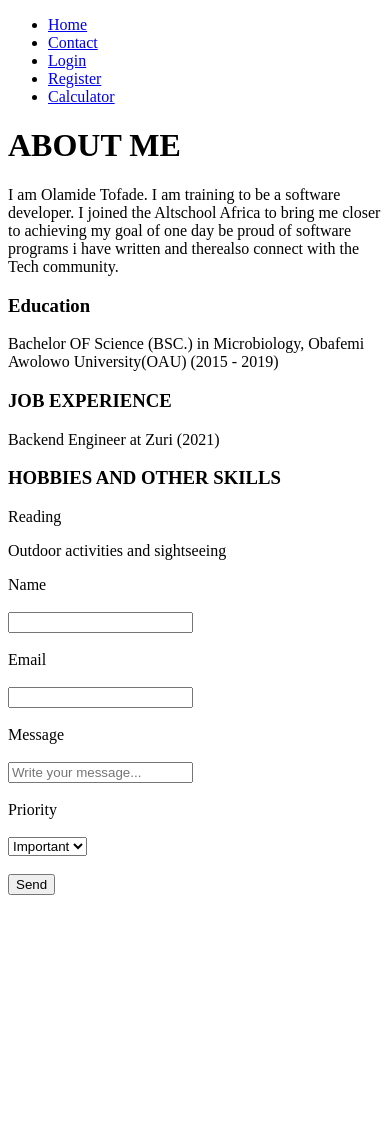
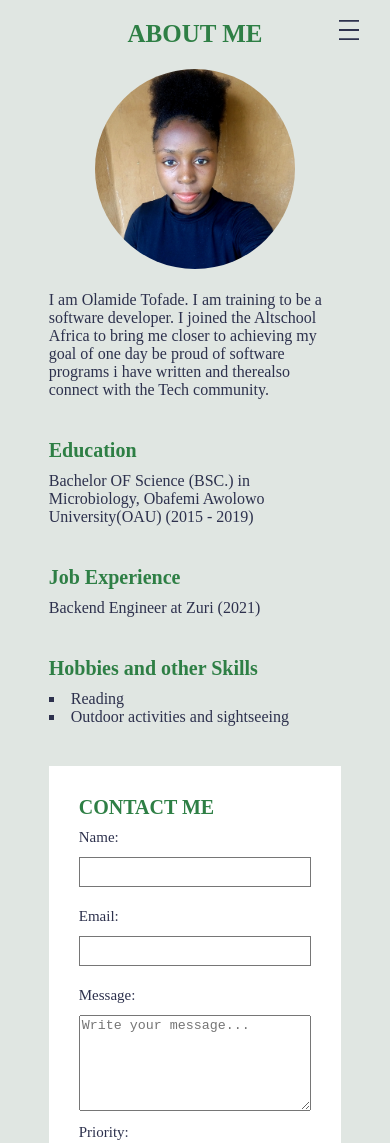
Before and after one commit to olamide234/altschool-assignment, a plain HTML site: page index.html in a window 390 px wide. Shown: the top 1143 px of the page. Before the commit the page ends 903 px from the top, so only its background shows below. Drawn offline with Linux system fonts and the light colour scheme.

Commit message:
responsive sitet

```diff
--- /dev/null
+++ b/calculator.html
@@ -0,0 +1,75 @@
+<!DOCTYPE html>
+<html>
+
+<head>
+    <meta charset="utf-8">
+    <meta name="viewport" content="width=device-width">
+    <title>replit</title>
+    <link href="style.css" rel="stylesheet" type="text/css" />
+</head>
+
+<body>
+    <header>
+        <nav>
+            <label for="toggle" class=hamburger>
+                <img class="menu" src="images/icon-hamburger.svg" alt="hamburger-icon">
+            </label>
+            <input type="checkbox" class="check" id="toggle">
+
+            <ul class="nav-ul" id="nav-ul">
+                <li class="nav-li"><a href="./index.html">Home</a></li>
+                <li class="nav-li"><a href="./index.html#contact-section">Contact</a></li>
+                <li class="nav-li"><a href="./login.html">Login</a></li>
+                <li class="nav-li"><a href="./register.html">Register</a></li>
+                <li class="nav-li"><a href="./calculator.html">Calculator</a></li>
+            </ul>
+        </nav>
+    </header>
+    <section class="calculator-section">
+        <h2 class="title">Calculator</h2>
+        <div class="content">
+            <div class="container">
+                <div class="display"></div>
+                <button>DEL</button>
+            </div>
+            <table>
+                <colgroup>
+                <col span="3" style="background-color:hsl(138, 21%, 65%)">
+                <col style="background-color:hsl(137, 47%, 34%)">
+              </colgroup>
+                <tr>
+                    <td>7</td>
+                    <td>8</td>
+                    <td>9</td>
+                    <td>/</td>
+                </tr>
+                <tr>
+                    <td>4</td>
+                    <td>5</td>
+                    <td>6</td>
+                    <td>x</td>
+                </tr>
+                <tr>
+                    <td>1</td>
+                    <td>2</td>
+                    <td>3</td>
+                    <td>-</td>
+                </tr>
+                <tr>
+                    <td>.</td>
+                    <td>0</td>
+                    <td>=</td>
+                    <td>+</td>
+                </tr>
+                <!-- <tr>
+                <td></td>
+                <td></td>
+                <td></td>
+                <td>+</td>
+            </tr> -->
+            </table>
+        </div>
+    </section>
+</body>
+
+</html>
--- a/index.html
+++ b/index.html
@@ -10,65 +10,70 @@
 
 <body>
     <header>
-        <div class="container">
         <nav>
+            <label for="toggle" class=hamburger>
+                <img class="menu" src="images/icon-hamburger.svg" alt="hamburger-icon">
+            </label>
+            <input type="checkbox" class="check" id="toggle">
+
             <ul class="nav-ul" id="nav-ul">
                 <li class="nav-li"><a href="#">Home</a></li>
                 <li class="nav-li"><a href="#contact-section">Contact</a></li>
                 <li class="nav-li"><a href="./login.html">Login</a></li>
                 <li class="nav-li"><a href="./register.html">Register</a></li>
-                    <li class="nav-li"><a href="#calculator">Calculator</a></li>
+                <li class="nav-li"><a href="./calculator.html">Calculator</a></li>
             </ul>
         </nav>
-        </div>
     </header>
+    <section class="about-menu">
+        <div class="story">
             <h1>ABOUT ME</h1>
-  <p>I am Olamide Tofade. I am training to be a software developer. I joined the Altschool Africa to bring me closer to achieving my goal
-       of one day be proud of software programs i have written and therealso connect with the Tech community. </p>
+            <p>I am Olamide Tofade. I am training to be a software developer. I joined the Altschool Africa to bring me
+                closer to achieving my goal
+                of one day be proud of software programs i have written and therealso connect with the Tech community.
+            </p>
+
             <h3>Education</h3>
             <p>Bachelor OF Science (BSC.) in Microbiology, Obafemi Awolowo University(OAU) (2015 - 2019)</p>
-    <h3>JOB EXPERIENCE</h3>
+            <h3>Job Experience</h3>
             <p>Backend Engineer at Zuri (2021)</p>
-    <h3>HOBBIES AND OTHER SKILLS</h3>
-    <p>Reading</p>
-    <p>Outdoor activities and sightseeing</p>
+            <h3>Hobbies and other Skills</h3>
+            <li>Reading</li>
+            <li>Outdoor activities and sightseeing</li>
+        </div>
+        <div class="image">
+            <h1>ABOUT ME</h1>
+            <img class="picture" src="images/dp.jpg" alt="Profile picture" />
+        </div>
+    </section>
 
-    <section class="contact-section" id="contact-section">
-    <form >
-        <label htmlFor="name" >Name</label>
+    <section class="contact-section">
+        <div>
+            <h2>CONTACT ME</h2>
+            <form>
+                <label htmlFor="name" class="label">Name:</label>
                 <br></br>
-        <input
-          id="name"
-          name="name"
-          type="text"
-          required
-        /><br><br>
-        <label htmlFor="email" >Email</label>
+                <input id="name" name="name" type="text" required /><br><br>
+
+                <label htmlFor="email" class="label">Email:</label>
                 <br></br>
-        <input
-          id="email"
-          name="email"
-          type="text"
-          required
-        /><br><br>
-        <label htmlFor="mssg" >Message</label>
+                <input id="email" name="email" type="text" required /><br><br>
+
+                <label htmlFor="mssg" class="label">Message:</label>
                 <br></br>
-        <input
-          id="mssg"
-          name="mssg"
-          type="text"
-          required
-          placeholder="Write your message..."
-        /><br><br>
+                <textarea id="mssg" name="mssg" rows="6" cols="50" required
+                    placeholder="Write your message..."></textarea><br><br>
 
-        <label htmlFor="priority">Priority</label>
+                <label htmlFor="priority" class="label">Priority:</label>
                 <br></br>
                 <select id="priority" name="priority">
                     <option value="important">Important</option>
                     <option value="urgent">Urgent</option>
                 </select><br></br>
+
                 <button>Send</button>
             </form>
+        </div>
     </section>
 </body>
 
--- /dev/null
+++ b/style.css
@@ -0,0 +1,329 @@
+* *::before *::after {
+  padding: 0;
+  margin: 0;
+  box-sizing: border-box;
+}
+
+html {
+  font-family: "Public-Sans", san-serif;
+  font-size: 10px;
+}
+body {
+  margin: 0;
+  background-color: hsl(140, 11%, 89%);
+}
+.nav-ul {
+  display: flex;
+  flex-direction: row;
+  width: 600px;
+  align-items: center;
+  justify-content: space-between;
+  padding: 1rem;
+  margin: 0 auto;
+  font-size: 2rem;
+}
+.nav-ul li,
+.nav-ul a {
+  color: hsl(233, 10%, 51%);
+  list-style: none;
+  padding: 1.5rem;
+  text-decoration: none;
+}
+.nav-ul a:hover {
+  color: hsl(233, 26%, 24%);
+  border-bottom: 3px solid hsl(137, 47%, 34%);
+}
+.about-menu {
+  width: 75%;
+  padding: 2rem;
+  margin: 0 auto;
+  color: hsl(233, 26%, 24%);
+  display: flex;
+  flex-direction: row;
+}
+.about-menu h1 {
+  font-size: 3.5rem;
+  margin-top: 0;
+  color: hsl(137, 47%, 34%);
+}
+.about-menu p {
+  font-size: 2rem;
+  margin-bottom: 4rem;
+  margin-top: 0;
+}
+.about-menu h3 {
+  font-size: 2.5rem;
+  color: hsl(137, 47%, 34%);
+  margin-bottom: 1rem;
+}
+.about-menu li {
+  font-size: 2rem;
+  list-style-type: square;
+}
+.image h1 {
+  display: none;
+}
+img {
+  margin-top: 2rem;
+  margin-bottom: 2rem;
+  width: 300px;
+  height: 300px;
+  border-radius: 50%;
+  object-fit: cover;
+}
+.contact-section {
+  width: 75%;
+  margin: 2rem auto;
+  color: hsl(233, 26%, 24%);
+}
+.contact-section div {
+  background-color: white;
+  padding: 2rem 3rem;
+}
+.contact-section h2 {
+  font-size: 3rem;
+  margin: 2rem 0;
+  color: hsl(137, 47%, 34%);
+}
+.label {
+  font-size: 1.5rem;
+}
+#name,
+#email,
+#priority {
+  width: 400px;
+  height: 30px;
+  padding: 0 1rem;
+  box-sizing: border-box;
+  border: 1px solid rgb(118, 118, 118);
+  margin-bottom: 1rem;
+}
+#mssg {
+  width: 400px;
+  box-sizing: border-box;
+}
+.contact-section button {
+  padding: 1rem 5rem;
+  margin-top: 1.5rem;
+  background-color: hsl(137, 47%, 34%);
+  border: none;
+  color: white;
+}
+input:-webkit-autofill {
+  -webkit-text-fill-color: hsl(233, 26%, 24%);
+  transition: background-color 5000s ease-in-out 0s;
+  border: 1px solid rgb(118, 118, 118);
+  -webkit-box-shadow: 0 0 0px 1000px white inset;
+}
+.login-section,
+.register-section {
+  width: 500px;
+  padding: 2rem;
+  margin: 7vh auto;
+  color: hsl(233, 26%, 24%);
+}
+.register-section {
+  margin: 0 auto;
+}
+.login-section div {
+  width: 100%;
+  box-sizing: border-box;
+}
+.login-section h2,
+.register-section h2 {
+  text-align: center;
+  font-size: 3rem;
+  margin-bottom: 4rem;
+}
+.login-section input,
+.register-section input {
+  box-sizing: border-box;
+  padding: 0 1rem;
+  width: 100%;
+  height: 50px;
+  margin-bottom: 1.2rem;
+}
+.register-section select {
+  width: 100%;
+  height: 50px;
+  margin-bottom: 1.2rem;
+}
+.login-section button,
+.register-section button {
+  padding: 1.5rem;
+  height: 50px;
+  width: 100%;
+  margin-top: 1.5rem;
+  background-color: hsl(137, 47%, 34%);
+  border: none;
+  color: white;
+  cursor: pointer;
+  font-size: 2rem;
+}
+.hamburger {
+  display: None;
+}
+.check {
+  display: none;
+}
+.calculator-section {
+  width: 500px;
+  margin: 7vh auto;
+  color: hsl(233, 26%, 24%);
+}
+.title {
+  font-size: 4rem;
+  margin-bottom: 5rem;
+  text-align: center;
+}
+.content {
+  border: 10px solid hsl(139, 86%, 19%);
+  width: 500px;
+}
+.container {
+  display: flex;
+  flex-direction: row;
+}
+.calculator-section table {
+  width: 100%;
+  color: white;
+}
+.calculator-section td {
+  font-size: 20px;
+  width: 25%;
+  height: 100px;
+  text-align: center;
+}
+.container button {
+  padding: 5px 49px;
+  border: 1px solid white;
+  background-color: hsl(137, 47%, 34%);
+  color: white;
+}
+.display {
+  width: 75%;
+  height: 70px;
+  background-color: white;
+}
+
+@media screen and (max-width: 1024px) {
+  img {
+    width: 200px;
+    height: 200px;
+  }
+}
+@media screen and (max-width: 768px) {
+  .about-menu {
+    display: flex;
+    flex-direction: column;
+  }
+  img {
+    margin-top: 0;
+  }
+  .story h1 {
+    display: none;
+  }
+  .image h1 {
+    display: block;
+  }
+  .image {
+    order: 1;
+    margin: auto;
+    text-align: center;
+  }
+  .story {
+    order: 2;
+  }
+}
+@media screen and (max-width: 650px) {
+  .login-section,
+  .register-section {
+    width: 90%;
+  }
+  .hamburger {
+    display: inline-block;
+    position: absolute;
+    top: 2rem;
+    right: 8%;
+    cursor: pointer;
+  }
+  .hamburger .menu {
+    width: 3rem;
+    border-radius: 0%;
+    margin: 0;
+    height: 2rem;
+  }
+  .nav-ul {
+    flex-direction: column;
+    position: absolute;
+    width: 60%;
+    right: 20%;
+    padding: 1rem 0;
+    margin-top: 6rem;
+    background-color: white;
+    border: 1px solid hsl(137, 47%, 34%);
+    border-radius: 0.3rem;
+    transform: translateY(-200%);
+    transition: all 0.5s;
+    z-index: 999;
+  }
+  .nav-ul li {
+    padding: 1rem 0;
+    font-size: 1.6rem;
+  }
+  .nav-ul a:hover {
+    border-bottom: none;
+    color: black;
+  }
+  .nav-ul li a:hover::before {
+    opacity: 0;
+  }
+  .calculator-section {
+    width: 90%;
+    box-sizing: border-box;
+    margin: 7vh 5%;
+  }
+  .content {
+    width: 95%;
+  }
+  .container button {
+    padding: 0;
+    width: 25%;
+  }
+
+  /* SLIDE MENU WHEN HAMBURGER IS CLICKED */
+  #toggle:checked ~ .nav-ul {
+    transform: translateY(0%);
+  }
+  #toggle:checked ~ .hamburger {
+    border: 1px solid red;
+    border-radius: 0.3rem;
+    padding: 0.4rem;
+  }
+  #name,
+  #email,
+  #priority,
+  #mssg {
+    width: 100%;
+  }
+}
+@media screen and (max-width: 426px) {
+  .image h1 {
+    font-size: 2.5rem;
+  }
+  .about-menu p,
+  .about-menu li {
+    font-size: 1.6rem;
+  }
+  .about-menu h3,
+  .contact-section h2 {
+    font-size: 2rem;
+    margin: 1rem 0;
+  }
+  .contact-section button {
+    padding: 1rem 3rem;
+  }
+  .hamburger .menu {
+    width: 2rem;
+  }
+}
```
Also changed, not shown: login.html (+14 -19 lines), register.html (+28 -67 lines), images/dp.jpg (added), images/icon-hamburger.svg (added). Lines whose indentation alone changed are shown as unchanged.
